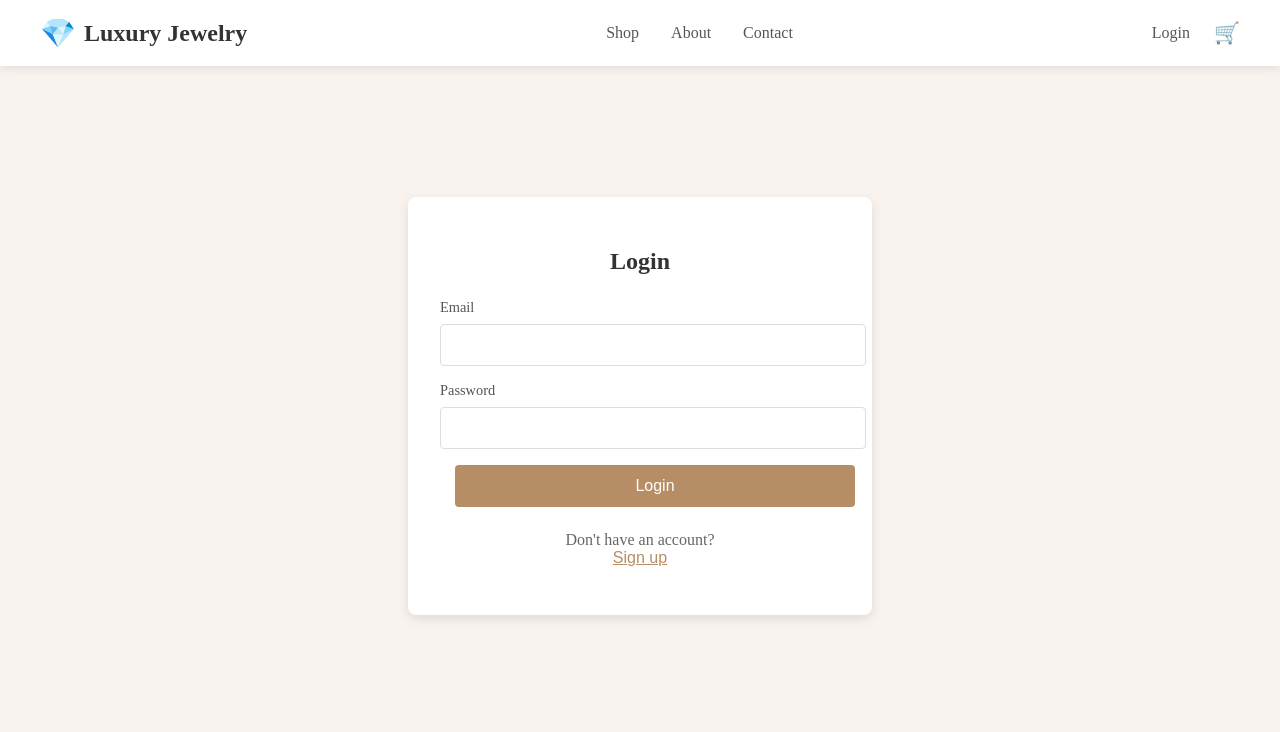
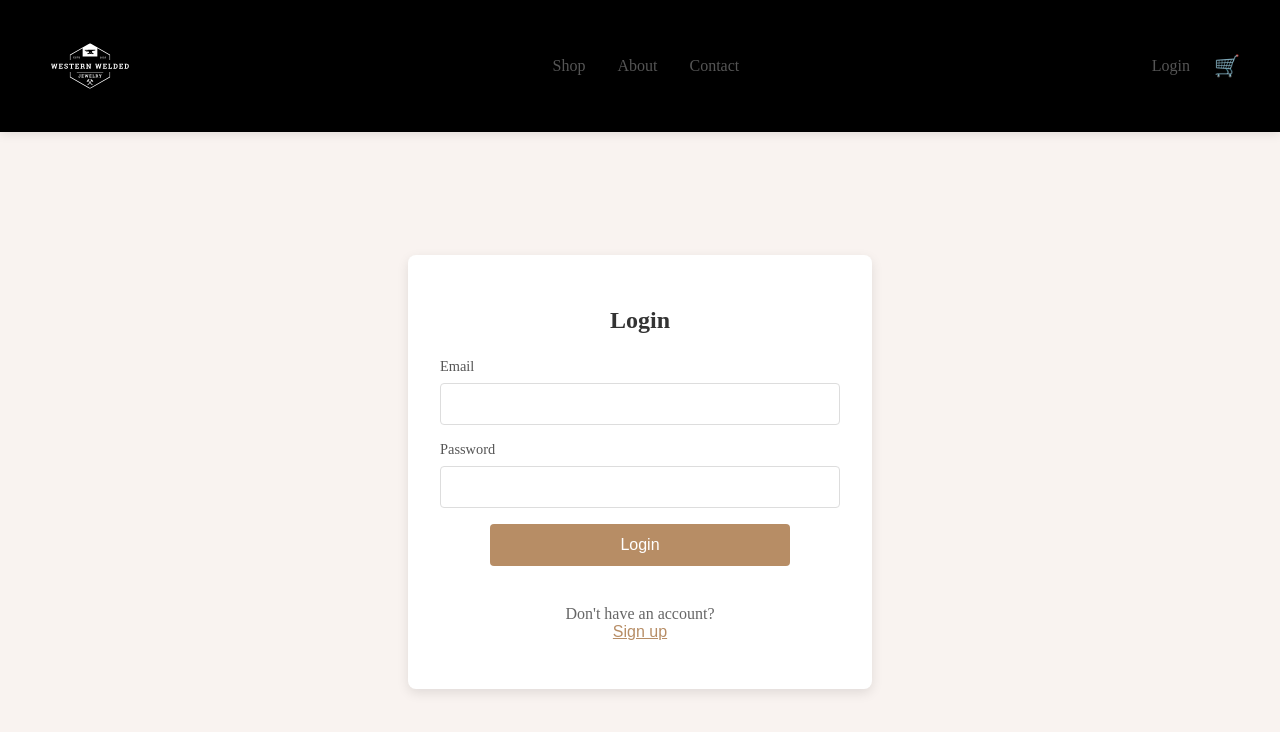
Before and after one commit to Craftycoolgamer/Western-Welded-Firebase, a React (Create React App) app: page /auth in a window 1280 px wide. Shown: the top 732 px of the page. Built offline with nearby package versions, Linux system fonts and the light colour scheme; no server answers.

Commit message:
Added logo and fixed some pages to display properly

```diff
--- a/src/components/AdminProductCard.js
+++ b/src/components/AdminProductCard.js
@@ -30,6 +30,7 @@ function AdminProductCard({ product }) {
             <label>Name</label>
             <input
               value={editedProduct.name}
+              className='input-field'
               onChange={(e) => setEditedProduct({...editedProduct, name: e.target.value})}
             />
           </div>
@@ -38,6 +39,7 @@ function AdminProductCard({ product }) {
             <input
               type="number"
               value={editedProduct.price}
+              className='input-field'
               onChange={(e) => setEditedProduct({...editedProduct, price: parseFloat(e.target.value)})}
             />
           </div>
@@ -46,6 +48,7 @@ function AdminProductCard({ product }) {
             <input
               type="number"
               value={editedProduct.stock}
+              className='input-field'
               onChange={(e) => setEditedProduct({...editedProduct, stock: parseInt(e.target.value)})}
             />
           </div>
--- a/src/components/NavigationBar.css
+++ b/src/components/NavigationBar.css
@@ -1,5 +1,5 @@
 .navbar {
-  background-color: #fff;
+  background-color: #000000;
   box-shadow: 0 2px 10px rgba(0, 0, 0, 0.1);
   position: sticky;
   top: 0;
@@ -26,8 +26,10 @@
 }
 
 .logo-icon {
-  margin-right: 0.5rem;
-  font-size: 1.8rem;
+  height: 100px; /* Adjust based on your logo */
+  width: auto;
+  transition: transform 0.3s ease;
+  background-color: black;
 }
 
 .navbar-links {
--- a/src/components/NavigationBar.js
+++ b/src/components/NavigationBar.js
@@ -13,6 +13,15 @@ function NavigationBar() {
     navigate('/admin');
   };
 
+  const handleLogout = async () => {
+    try {
+      await logout();
+      navigate('/'); // Redirect to home after logout
+    } catch (error) {
+      console.error('Failed to logout:', error);
+    }
+  };
+
   const cartItemCount = cart.reduce((count, item) => count + item.quantity, 0);
 
   return (
@@ -20,8 +29,8 @@ function NavigationBar() {
       <div className="navbar-container">
         {/* Logo/Brand */}
         <Link to="/" className="navbar-brand">
-          <span className="logo-icon">💎</span>
-          <span className="logo-text">Luxury Jewelry</span>
+          <img className="logo-icon" src="/images/Western_Welded_1d548.svg" />
+          {/* <span className="logo-text">Western Welded</span> */}
         </Link>
 
         {/* Main Navigation Links */}
@@ -49,7 +58,9 @@ function NavigationBar() {
               <span className="user-icon">👤</span>
               <div className="dropdown-content">
                 <Link to="/account">My Account</Link>
-                <button onClick={logout}>Logout</button>
+                <button onClick={handleLogout} className="logout-btn">
+                  Logout
+                </button>
               </div>
             </div>
           ) : (
--- a/src/context/AuthContext.js
+++ b/src/context/AuthContext.js
@@ -1,11 +1,11 @@
 import { createContext, useContext, useState, useEffect } from 'react';
-import { getAuth, onAuthStateChanged } from 'firebase/auth';
+import { getAuth, onAuthStateChanged, signOut } from 'firebase/auth'; // Add signOut import
 
 const AuthContext = createContext();
 
 export function AuthProvider({ children }) {
   const [currentUser, setCurrentUser] = useState(null);
-  const [loading, setLoading] = useState(true); // Track loading state
+  const [loading, setLoading] = useState(true);
   const auth = getAuth();
 
   useEffect(() => {
@@ -22,9 +22,25 @@ export function AuthProvider({ children }) {
     return <div className="auth-loading">Loading user session...</div>;
   }
 
+
+  const logout = async () => {
+    try {
+      await signOut(auth);
+      setCurrentUser(null);
+    } catch (error) {
+      console.error('Logout error:', error);
+    }
+  };
+
   return (
-    <AuthContext.Provider value={{ currentUser }}>
-      {children}
+    <AuthContext.Provider
+      value={{
+        currentUser,
+        logout, // Add logout to the context value
+        // ... other auth functions ...
+      }}
+    >
+      {!loading && children}
     </AuthContext.Provider>
   );
 }
--- a/src/pages/AdminPanel.js
+++ b/src/pages/AdminPanel.js
@@ -16,7 +16,7 @@ function AdminPanel() {
     stock: 1,
     material: 'gold'
   });
-  // const [searchTerm, setSearchTerm] = useState('');
+  const [searchTerm, setSearchTerm] = useState('');
   const [isFormOpen, setIsFormOpen] = useState(false);
 
   useEffect(() => {
@@ -182,7 +182,7 @@ function AdminPanel() {
           </div>
         ) : (
           <p className="no-products">
-            {searchTerm ? 'No matching products found' : 'No products available'}
+            {true ? 'No matching products found' : 'No products available'}
           </p>
         )}
       </div>
--- a/src/pages/Auth.css
+++ b/src/pages/Auth.css
@@ -62,6 +62,35 @@ button[type="submit"]:disabled {
   cursor: not-allowed;
 }
 
+.form-actions {
+  display: flex;
+  justify-content: center;
+}
+
+.auth-submit-btn {
+  background-color: #b78d65;
+  color: white;
+  border: none;
+  padding: 0.75rem 1.5rem;
+  border-radius: 4px;
+  font-size: 1rem;
+  font-weight: 500;
+  cursor: pointer;
+  transition: background-color 0.3s;
+  width: 100%; /* Makes button full width */
+  max-width: 300px; /* But limits maximum width */
+}
+
+.auth-submit-btn:hover:not(:disabled) {
+  background-color: #9a7552;
+}
+
+.auth-submit-btn:disabled {
+  background-color: #cccccc;
+  cursor: not-allowed;
+}
+
+
 .auth-toggle {
   text-align: center;
   margin-top: 1.5rem;
--- a/src/pages/Auth.js
+++ b/src/pages/Auth.js
@@ -69,6 +69,7 @@ function Auth() {
               value={email}
               onChange={(e) => setEmail(e.target.value)}
               required
+              className='input-field'
             />
           </div>
 
@@ -80,12 +81,19 @@ function Auth() {
               onChange={(e) => setPassword(e.target.value)}
               required
               minLength="6"
+              className='input-field'
             />
           </div>
 
-          <button type="submit" disabled={loading}>
-            {loading ? 'Processing...' : isLogin ? 'Login' : 'Sign Up'}
-          </button>
+          <div className="form-actions">
+            <button
+              type="submit"
+              disabled={loading}
+              className="auth-submit-btn"
+            >
+              {loading ? 'Processing...' : isLogin ? 'Login' : 'Sign Up'}
+            </button>
+          </div>
         </form>
 
         <div className="auth-toggle">
--- a/src/pages/Home.css
+++ b/src/pages/Home.css
@@ -12,7 +12,7 @@
   align-items: center;
   justify-content: center;
   text-align: center;
-  color: white;
+  color: rgb(0, 0, 0);
   margin-bottom: 3rem;
 }
 
--- a/src/pages/ProductDetail.js
+++ b/src/pages/ProductDetail.js
@@ -24,12 +24,6 @@ function ProductDetail() {
   if (loading) return <div className="loading-spinner">Loading...</div>;
   if (!product) return <div className="not-found">Product not found</div>;
 
-  // Create array of images - main image plus any additional images
-  const allImages = [
-    product.imageUrl,
-    ...(product.additionalImages || [])
-  ];
-
   const handleAddToCart = () => {
     addToCart({
       ...product,
@@ -39,15 +33,17 @@ function ProductDetail() {
 
   return (
     <div className="product-detail-container">
-      <div className="product-gallery">
-        <div className="main-image">
+      <div className="main-image">
           <img
-            src={allImages[selectedImage]}
-            alt={product.name}
-            className="featured-image"
-          />
-        </div>
-
+          src={product.imageUrl || '/images/default-jewelry.jpg'}
+          alt={product.name}
+          className="product-image"
+          onError={(e) => {
+            e.target.src = '/images/default-jewelry.jpg';
+          }}
+        />
+        {product.isNew && <span className="new-badge">New</span>}
+        {product.stock <= 0 && <span className="out-of-stock-badge">Out of Stock</span>}
       </div>
 
       <div className="product-info">
@@ -65,11 +61,7 @@ function ProductDetail() {
           {product.originalPrice && (
             <span className="original-price">${product.originalPrice.toFixed(2)}</span>
           )}
-          {product.originalPrice && (
-            <span className="discount-badge">
-              Save {Math.round(((product.originalPrice - product.price) / product.originalPrice * 100))}%
-            </span>
-          )}
+
         </div>
 
         <div className="product-description">
@@ -135,13 +127,7 @@ function ProductDetail() {
               <p>Hassle-free returns</p>
             </div>
           </div>
-          <div className="delivery-option">
-            <span className="icon">🔒</span>
-            <div>
-              <h4>Secure Payment</h4>
-              <p>100% protected</p>
-            </div>
-          </div>
+
         </div>
       </div>
     </div>
```
